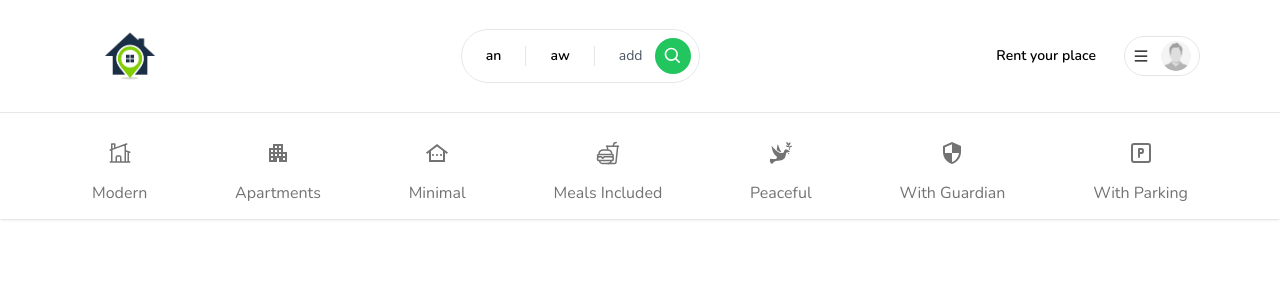
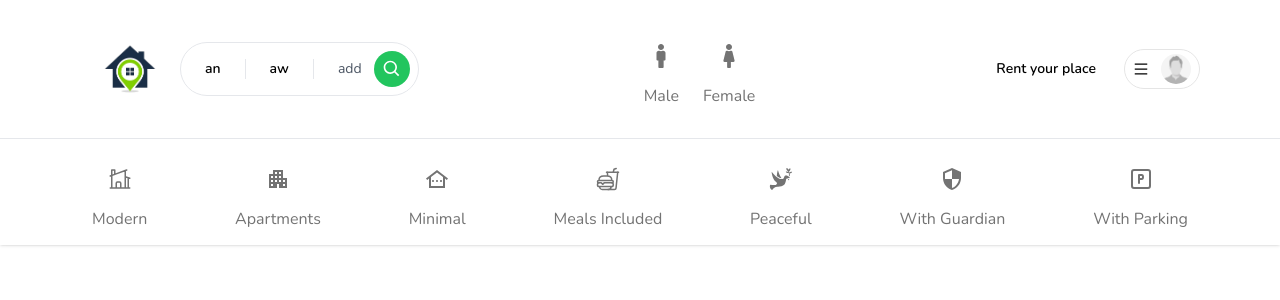
Before and after one commit to charukad/PUSL2020, a Next.js app: page / in a window 1280 px wide. Shown: the top 300 px of the page. Built offline with nearby package versions, Linux system fonts and the light colour scheme; no server answers; what world-countries would draw is missing.

Commit message:
bathroom_count_and_rooms-coun t

```diff
--- /dev/null
+++ b/app/components/GenderBox.tsx
@@ -0,0 +1,68 @@
+"use client";
+
+import { IconType } from "react-icons";
+import { useRouter, useSearchParams } from "next/navigation";
+import { useCallback } from "react";
+import qs from "query-string";
+
+interface GenderProps {
+  icon: IconType;
+  label: string;
+  selected?: boolean;
+}
+
+const Gender: React.FC<GenderProps> = ({ icon: Icon, label, selected }) => {
+  const router = useRouter();
+  const params = useSearchParams();
+
+  const handleClick = useCallback(() => {
+    let currentQuery = {};
+
+    if (params) {
+      currentQuery = qs.parse(params.toString());
+    }
+
+    const updatedQuery: any = {
+      ...currentQuery,
+      gender: label,
+    };
+
+    if (params?.get("gender") === label) {
+      delete updatedQuery.gender;
+    }
+
+    const url = qs.stringifyUrl(
+      {
+        url: "/",
+        query: updatedQuery,
+      },
+      { skipNull: true }
+    );
+
+    router.push(url);
+  }, [label, router, params]);
+  return (
+    <div
+      onClick={handleClick}
+      className={`
+        flex
+        flex-col
+        items-center
+        justify-center
+        gap-2
+        p-3
+        border-b-2
+        hover:text-neutral-800
+        transition
+        cursor-pointer
+        ${selected ? "border-b-neutral-800" : "border-transparent"}
+        ${selected ? "text-neutral-800" : "text-neutral-500"}
+      `}
+    >
+      <Icon size={24} />
+      <div className="font-mefiam text-sm"></div>
+      {label}
+    </div>
+  );
+};
+export default Gender;
--- /dev/null
+++ b/app/components/input/GenderInput.tsx
@@ -0,0 +1,38 @@
+import { IconType } from "react-icons";
+
+interface GenderBoxProps {
+  icon: IconType;
+  label: string;
+  selected?: boolean;
+  onClick: (value: string) => void;
+}
+
+const GenderBox: React.FC<GenderBoxProps> = ({
+  icon: Icon,
+  label,
+  selected,
+  onClick,
+}) => {
+  return (
+    <div
+      onClick={() => onClick(label)}
+      className={`
+        rounded-xl
+        border-2
+        p-4
+        flex
+        flex-col
+        gap-3
+        hover:border-black
+        transition
+        cursor-pointer
+        ${selected ? "border-black" : "border-neutral-200"}
+      `}
+    >
+      <Icon size={30} />
+      <div className="font-semibold">{label}</div>
+    </div>
+  );
+};
+
+export default GenderBox;
--- a/app/components/modals/RentModal.tsx
+++ b/app/components/modals/RentModal.tsx
@@ -13,14 +13,18 @@ import PlaceSelect from "../input/PlaceSelect";
 import Map from "../Map";
 import dynamic from "next/dynamic";
 import Counter from "../input/Counter";
+import Gender from "../navbar/Gender";
+import GenderBox from "../GenderBox";
+import { genderOptions } from "../navbar/Gender";
 
 enum STEPS {
   CATEGORY = 0,
-  LOCATION = 1,
-  INFO = 2,
-  IMAGES = 3,
-  DESCRIPTION = 4,
-  PRICE = 5,
+  GENDER = 1,
+  LOCATION = 2,
+  INFO = 3,
+  IMAGES = 4,
+  DESCRIPTION = 5,
+  PRICE = 6,
 }
 
 const RentModal = () => {
@@ -38,8 +42,9 @@ const RentModal = () => {
   } = useForm<FieldValues>({
     defaultValues: {
       category: "",
+      gender: "",
       location: null,
-      guestCount: 1,
+      sex: "",
       roomCount: 1,
       bathroomCount: 1,
       imageSrc: "",
@@ -51,6 +56,8 @@ const RentModal = () => {
 
   const location = watch("location");
   const category = watch("category");
+  const gender = watch("gender");
+  const sex = watch("sexr");
   const guestCount = watch("guestCount");
   const roomCount = watch("roomCount");
   const bathroomCount = watch("bathroomCount");
@@ -125,6 +132,21 @@ const RentModal = () => {
       </div>
     </div>
   );
+  if (step === STEPS.GENDER) {
+    bodyContent = (
+      <div className="grid grid-cols-2 gap-3">
+        {genderOptions.map((item) => (
+          <GenderBox
+            key={item.label}
+            label={item.label}
+            icon={item.icon}
+            selected={gender === item.label}
+            onClick={(gender) => setCustomValue("gender", gender)}
+          />
+        ))}
+      </div>
+    );
+  }
   if (step === STEPS.LOCATION) {
     bodyContent = (
       <div className="flex flex-col gap-8">
--- /dev/null
+++ b/app/components/navbar/Gender.tsx
@@ -0,0 +1,55 @@
+import { FaMale, FaFemale } from "react-icons/fa";
+import GenderBox from "../GenderBox";
+import { useSearchParams, usePathname } from "next/navigation";
+import Container from "../Container";
+import GenderInput from "../input/GenderInput";
+
+export const genderOptions = [
+  {
+    label: "Male",
+    icon: FaMale,
+    description: "Male Bodin",
+  },
+  {
+    label: "Female",
+    icon: FaFemale,
+    description: "Female Bodin",
+  },
+];
+
+const Gender = () => {
+  const params = useSearchParams();
+  const genderParam = params?.get("gender");
+  const pathname = usePathname();
+  const isMainPage = pathname === "/";
+
+  if (!isMainPage) {
+    return null;
+  }
+
+  return (
+    <Container>
+      <div
+        className="
+          pt-4
+          flex
+          flex-row
+          items-center
+          justify-between
+          overflow-x-auto
+        "
+      >
+        {genderOptions.map((item) => (
+          <GenderBox
+            key={item.label}
+            label={item.label}
+            icon={item.icon}
+            selected={genderParam === item.label}
+          />
+        ))}
+      </div>
+    </Container>
+  );
+};
+
+export default Gender;
--- a/app/components/navbar/Navbar.tsx
+++ b/app/components/navbar/Navbar.tsx
@@ -6,6 +6,7 @@ import UserMenu from "./UserMenu";
 import getCurrentUser from "@/app/actions/getCurrentUser";
 import { SafeUser } from "@/app/types";
 import Categories from "./Categories";
+import Gender from "./Gender";
 
 interface NavbarProps {
   currentUser?: SafeUser | null;
@@ -23,6 +24,7 @@ const Navbar: React.FC<NavbarProps> = ({ currentUser }) => {
           <div className="flex flex-row items-center justify-between gap-3 md:gap-0">
             <Logo />
             <Search />
+            <Gender />
             <UserMenu currentUser={currentUser} />
           </div>
         </Container>
```
Also changed, not shown: 1 other file (tests, documents, lock files or other folders).
